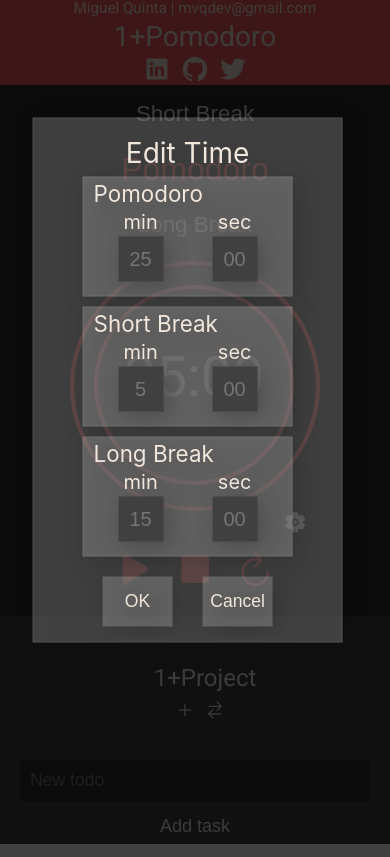
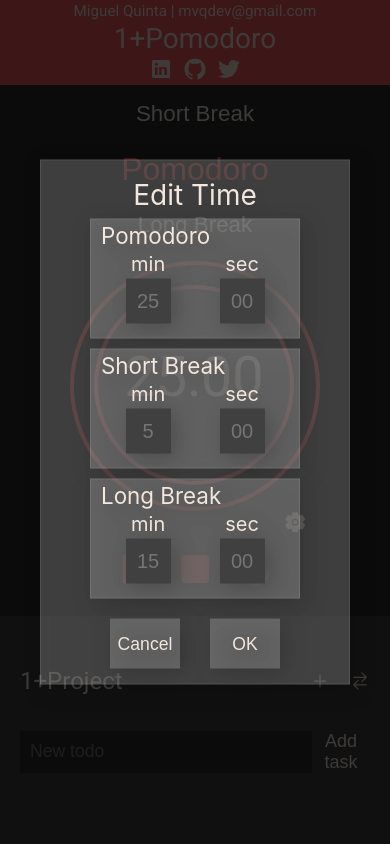
Before and after one commit to mvquinta/1-pomodoro, a React (Create React App) app: page / in a window 390 px wide. Both pictures are taken after a click on the button 294 px from the left and 525 px from the top of the page. Built offline with nearby package versions, Linux system fonts and the light colour scheme.

Commit message:
refactoting, correcting responsive and styling

```diff
--- a/src/App.css
+++ b/src/App.css
@@ -334,6 +334,26 @@
 }
 
 @media only screen and (max-width: 1055px) {
+  .wrapper-clock-timer nav ul {
+    flex-flow: column;
+    padding-bottom: 15px;
+  }
+
+  .wrapper-clock-timer nav li {
+    padding: 1rem 0 0.5rem 0;
+  }
+
+  .features-wrapper {
+    flex-direction: column;
+  }
+
+  .wrapper-clock-timer {
+    width: 100%;
+  }
+
+  .wrapper-todos {
+    width: 100%;
+  }
 
   /*Padding to 0 because there's a glitch in this size where buttons get all messed up*/
   .btn-pos {
@@ -343,57 +363,9 @@
   .btn-pos-active {
     padding: 0 0px;
   }
-
-  .todos-list li {
-    flex-direction: column;
-    font-size: 0.9rem;
-  }
-
-  .todos-list button {
-    padding: 5px 5px 0 0;
-  }
-
-  .todos-addTask {
-    flex-direction: column;
-  }
-
-  .todos-addTask button {
-    padding-top: 15px;
-  }
 }
 
-@media only screen and (max-width: 980px) {
-  .wrapper-clock-timer nav ul {
-    flex-flow: column;
-    padding-bottom: 15px;
-  }
-
-  .wrapper-clock-timer nav li {
-    padding: 1rem 0 0.5rem 0;
-  }
-
-  .btn-pos {
-    padding: 0px 50px;
-  }
-
-  .btn-pos-active {
-    padding: 0px 50px;
-  }
-
-  .project-name-position {
-    flex-direction: column;
-    justify-content: center;
-  }
-
-  .project-name-position button {
-    margin-top: 10px;
-    margin-right: 0px;
-    padding-left: 10px;
-
-  }
-}
-
-@media only screen and (max-width: 735px) {
+@media only screen and (max-width: 745px) {
 
 /*****
 TittleBar.js
@@ -428,18 +400,6 @@
 }
 
 @media only screen and (max-width: 600px) {
-  .features-wrapper {
-    flex-direction: column;
-  }
-
-  .wrapper-clock-timer {
-    width: 100%;
-  }
-
-  .wrapper-todos {
-    width: 100%;
-  }
-
   .circle-ext {
     width: 250px;
     height: 250px;;
--- a/src/components/ClockTimer.js
+++ b/src/components/ClockTimer.js
@@ -97,13 +97,19 @@
             playAudioBell()
             setPause(true)
             setPlay(false)
-            sessionID === 0
-            ? setActiveSession(pomodoroSession)
-            : sessionID === 1
-            ? setActiveSession(shortSession)
-            : sessionID === 2
-            ? setActiveSession(longSession)
-            : setActiveSession(25 * 60)
+            switch(sessionID) {
+                case 0:
+                    setActiveSession(pomodoroSession)
+                    break
+                case 1:
+                    setActiveSession(shortSession)
+                    break
+                case 2:
+                    setActiveSession(longSession)
+                    break
+                default:
+                    setActiveSession(25 * 60)
+            }
         }
     },[activeSession])
 
@@ -133,13 +139,19 @@
         playAudioWaterDroplet()
         setPlay(false)
         setPause(true)
-        sessionID === 0
-        ? setActiveSession(pomodoroSession)
-        : sessionID === 1
-        ? setActiveSession(shortSession)
-        : sessionID === 2
-        ? setActiveSession(longSession)
-        : setActiveSession(25 * 60) //if by any chance sessionID is not found, we reset activeSession to defaul value
+        switch(sessionID) {
+            case 0:
+                setActiveSession(pomodoroSession)
+                break
+            case 1:
+                setActiveSession(shortSession)
+                break
+            case 2:
+                setActiveSession(longSession)
+                break
+            default:
+                setActiveSession(25 * 60)
+        }
     }
 
     function togglePopEditTime() {
@@ -177,6 +189,7 @@
             <IconContext.Provider value={{ color: "#F25C5C", size:"1.8em", className: "global-class-name" }}>
                 <div className='circle-buttons'>
                     <motion.button
+                    disabled={play}
                     onClick={playTrue}
                     variants={buttonVariants}
                     whileHover='hover'
@@ -184,6 +197,7 @@
                         <IoPlay />
                     </motion.button>
                     <motion.button
+                    disabled={pause}
                     onClick={pauseTrue}
                     variants={buttonVariants}
                     whileHover='hover'
--- a/src/components/PopAddProject.js
+++ b/src/components/PopAddProject.js
@@ -70,19 +70,19 @@
                     <div className='popButtonsContainer-EditAddTodo'>
                         <motion.button
                         className='popbuttons-EditAddTodo'
+                        onClick={handleCancelClick}
+                        variants={buttonVariants}
+                        whileHover='hover'
+                        whileTap='tap'>
+                        Cancel
+                        </motion.button>
+                        <motion.button
+                        className='popbuttons-EditAddTodo'
                         onClick={handleOkClick}
                         variants={buttonVariants}
                         whileHover='hover'
                         whileTap='tap'>
                         OK
-                        </motion.button>
-                        <motion.button
-                        className='popbuttons-EditAddTodo'
-                        onClick={handleCancelClick}
-                        variants={buttonVariants}
-                        whileHover='hover'
-                        whileTap='tap'>
-                        Cancel
                         </motion.button>
                     </div>
                 </div>
--- a/src/components/PopEditTime.js
+++ b/src/components/PopEditTime.js
@@ -9,9 +9,11 @@
 
 const editTimeContainer = {
   initial: {
+    origin: 0,
+    origin: 0,
     scale: 0,
     opacity: 0,
-    x: '-52.4%',
+    x: '-50%',
     y: '-50%',
   },
   animate: {
@@ -26,6 +28,8 @@
 
 const buttonVariants = {
     hover: {
+        origin: 0,
+        origin: 0,
         scale: 1.1,
     },
     tap: {
@@ -35,9 +39,7 @@
 
 const timersContainerVariants = {
   hover: {
-      scale: 1.02,
-      originX: -2,
-      border: '1px solid rgba(242,92,92, 0.75)'
+    backgroundColor: 'rgba(217, 217, 217, 0.5)',
   }
 }
 
@@ -188,21 +190,21 @@
           <div className='popButtonsContainer-EditTime'>
             <motion.button
             className='popbuttons-EditTime'
+            onClick={handleCancelClick}
+            variants={buttonVariants}
+            whileHover='hover'
+            whileTap='tap'
+            >
+              Cancel
+            </motion.button>
+            <motion.button
+            className='popbuttons-EditTime'
             onClick={handleOkClick}
             variants={buttonVariants}
             whileHover='hover'
             whileTap='tap'
             >
               OK
-            </motion.button>
-            <motion.button
-            className='popbuttons-EditTime'
-            onClick={handleCancelClick}
-            variants={buttonVariants}
-            whileHover='hover'
-            whileTap='tap'
-            >
-              Cancel
             </motion.button>
           </div>
         </div>
--- a/src/components/PopEditTodoText.js
+++ b/src/components/PopEditTodoText.js
@@ -74,6 +74,14 @@
                             />
                         </div>
                     <div className='popButtonsContainer-EditAddTodo'>
+                    <motion.button
+                        className='popbuttons-EditAddTodo'
+                        onClick={handleCancelClick}
+                        variants={buttonVariants}
+                        whileHover='hover'
+                        whileTap='tap'>
+                        Cancel
+                        </motion.button>
                         <motion.button
                         className='popbuttons-EditAddTodo'
                         onClick={() => handleOkClick(props.valueId)}
@@ -82,14 +90,6 @@
                         whileTap='tap'>
                         OK
                         </motion.button>
-                        <motion.button
-                        className='popbuttons-EditAddTodo'
-                        onClick={handleCancelClick}
-                        variants={buttonVariants}
-                        whileHover='hover'
-                        whileTap='tap'>
-                        Cancel
-                        </motion.button>
                     </div>
                 </div>
             </motion.div>
--- a/src/components/PopSwitchProj.js
+++ b/src/components/PopSwitchProj.js
@@ -33,9 +33,7 @@
 
 const projBoxVariants = {
   hover: {
-      scale: 1.02,
-      originX: -2,
-      border: '1px solid rgba(242,92,92, 0.75)'
+    backgroundColor: 'rgba(217, 217, 217, 0.5)',
   }
 }
 
@@ -73,8 +71,9 @@
                             variants={projBoxVariants}
                             whileHover='hover'
                             whileTap='tap'
+                            onClick={handleOkClick}
                             >
-                              <button className='popButtonsContainer-SwitchProj' onClick={handleOkClick}>{item}</button>
+                              <button>{item}</button>
                             </motion.div>
                         </li>
                         ))}
--- a/src/components/TitleBar.js
+++ b/src/components/TitleBar.js
@@ -3,12 +3,7 @@
 import { motion } from 'framer-motion'
 
 const socialBtnVariants = {
-    initial: {
-        fontSize: '1.75rem',
-    },
     hover: {
-        fontSize: '1.9rem',
-        originX: 0,
         color: 'rgb(64,64,64)'
     },
     tap: {
@@ -27,21 +22,18 @@
                 href='https://pt.linkedin.com/in/miguel-vinga-da-quinta-73489620'
                 target='_blank'
                 variants={socialBtnVariants}
-                initial='initial'
                 whileHover='hover'
                 whileTap='tap'><IoLogoLinkedin /></motion.a>
                 <motion.a
                 href='https://github.com/mvquinta'
                 target='_blank'
                 variants={socialBtnVariants}
-                initial='initial'
                 whileHover='hover'
                 whileTap='tap'><IoLogoGithub /></motion.a>
                 <motion.a
                 href='https://twitter.com/mvqdev1'
                 target='_blank'
                 variants={socialBtnVariants}
-                initial='initial'
                 whileHover='hover'
                 whileTap='tap'
                 ><IoLogoTwitter /></motion.a>
--- a/src/components/Todos.js
+++ b/src/components/Todos.js
@@ -10,8 +10,6 @@
 
 const liTodosVariants = {
     hover: {
-        scale: 1.02,
-        originX: 0,
         backgroundColor: 'rgba(64,64,64,0.5)'
     }
 }
--- a/src/components/styles/ModalPop.css
+++ b/src/components/styles/ModalPop.css
@@ -5,9 +5,9 @@
 .container-EditTime {
   position: fixed;
   z-index: 100;
-  top: 45%;
-  left: 68%;
-  transform: translate(-52.4%, -50%);
+  top: 50%;
+  left: 50%;
+  transform: translate(-50%, -50%);
 }
 
 .popup-EditTime {
@@ -113,8 +113,8 @@
 .container-SwitchProj {
   position: fixed;
   z-index: 100;
-  top: 40%;
-  left: 18%;
+  top: 50%;
+  left: 50%;
   transform: translate(-50%, -50%);
 }
 
@@ -156,6 +156,7 @@
     padding: 5px 0 5px 5px;
     font-size: 1.2rem;
     text-align: left;
+    cursor: pointer;
   }
 
   .buttonProj-box button {
@@ -210,8 +211,8 @@
 .container-EditAddTodo {
   position: fixed;
   z-index: 100;
-  top: 40%;
-  left: 18%;
+  top: 50%;
+  left: 50%;
   transform: translate(-50%, -50%);
 }
 
```
